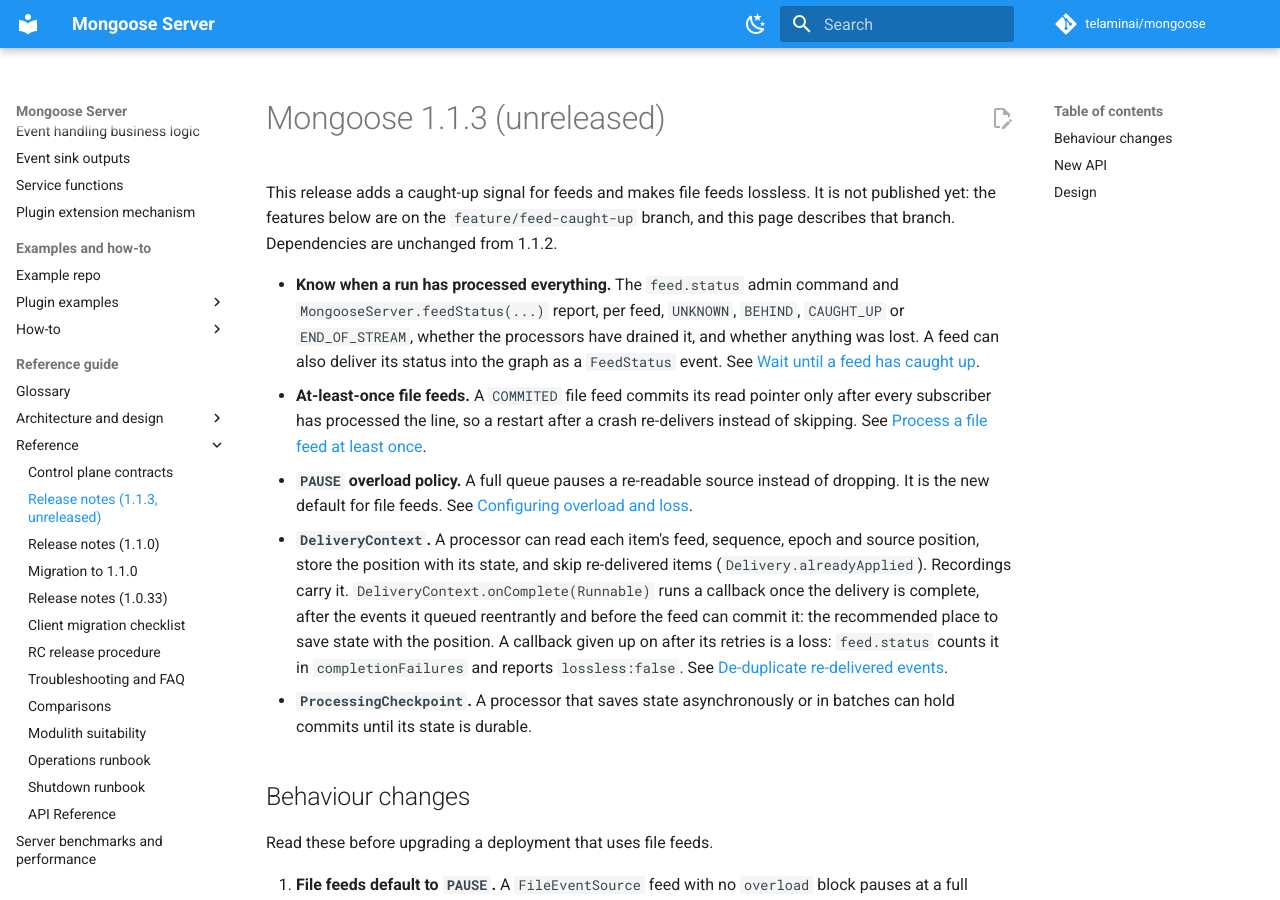
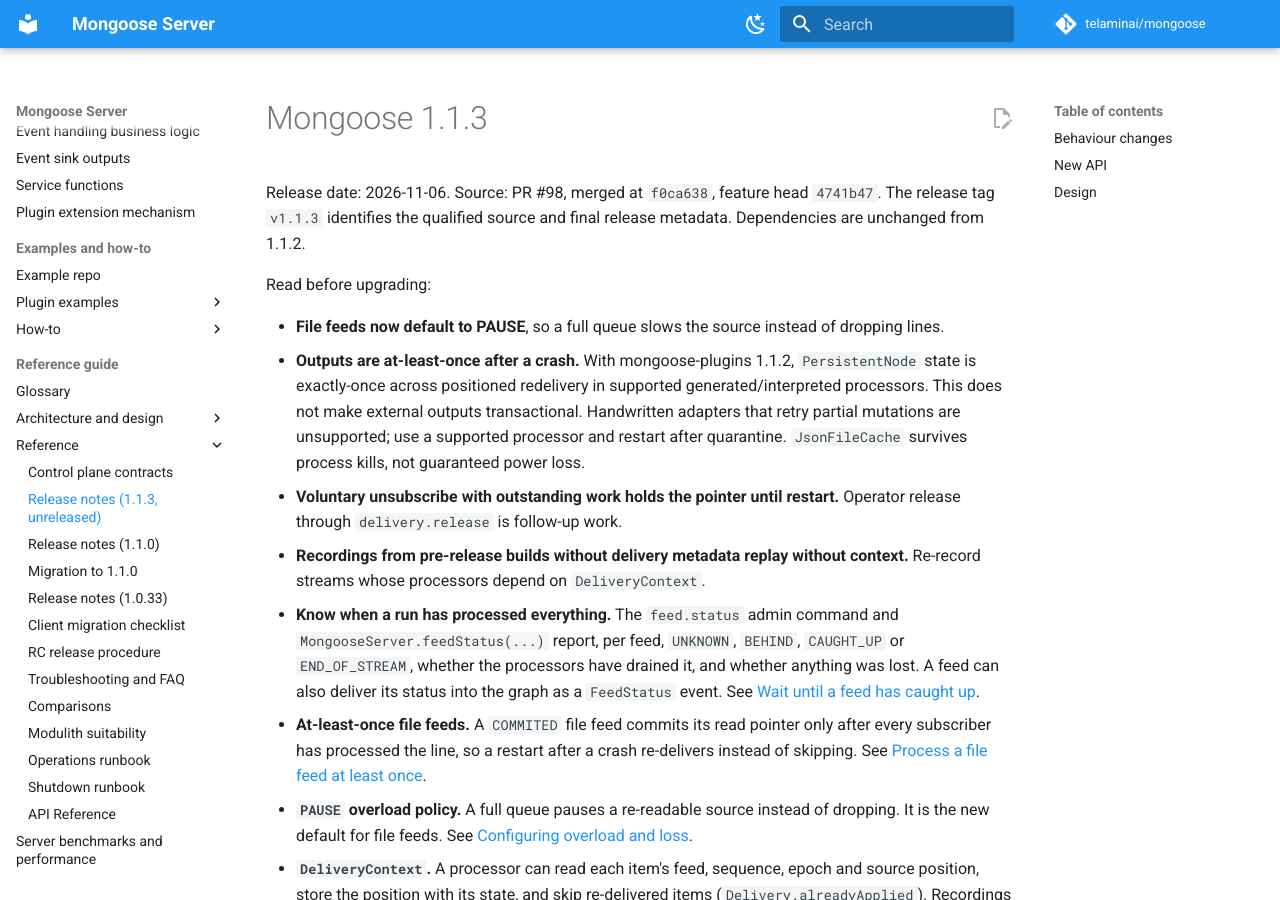
Before and after one commit to telaminai/mongoose, an MkDocs documentation site: the page built from docs/release/release-notes-1.1.3.md, in a window 1280 px wide and 900 px high. Built offline with MkDocs 1.6.1 and Material for MkDocs 9.7.7, drawn with Linux system fonts in a browser that asks for light colours; comment, search, counter and statistics services are not loaded.

Commit message:
Prepare Mongoose 1.1.3 stable release
Co-Authored-By: Claude Opus 5.5 <noreply@anthropic.com>
Claude-Session: https://claude.ai/code/session_01S6QUgxmxekc8hLRd9eLcgt

```diff
--- a/docs/release/release-notes-1.1.3.md
+++ b/docs/release/release-notes-1.1.3.md
@@ -1,8 +1,20 @@
-# Mongoose 1.1.3 (unreleased)
+# Mongoose 1.1.3
 
-This release adds a caught-up signal for feeds and makes file feeds lossless. It is not published yet: the
-features below are on the `feature/feed-caught-up` branch, and this page describes that branch. Dependencies are
-unchanged from 1.1.2.
+Release date: 2026-11-06. Source: PR #98, merged at `f0ca638`, feature head `4741b47`.
+The release tag `v1.1.3` identifies the qualified source and final release metadata.
+Dependencies are unchanged from 1.1.2.
+
+Read before upgrading:
+
+- **File feeds now default to PAUSE**, so a full queue slows the source instead of dropping lines.
+- **Outputs are at-least-once after a crash.** With mongoose-plugins 1.1.2, `PersistentNode` state is
+  exactly-once across positioned redelivery in supported generated/interpreted processors. This does not make
+  external outputs transactional. Handwritten adapters that retry partial mutations are unsupported; use a
+  supported processor and restart after quarantine. `JsonFileCache` survives process kills, not guaranteed power loss.
+- **Voluntary unsubscribe with outstanding work holds the pointer until restart.** Operator release through
+  `delivery.release` is follow-up work.
+- **Recordings from pre-release builds without delivery metadata replay without context.** Re-record streams
+  whose processors depend on `DeliveryContext`.
 
 - **Know when a run has processed everything.** The `feed.status` admin command and `MongooseServer.feedStatus(...)`
   report, per feed, `UNKNOWN`, `BEHIND`, `CAUGHT_UP` or `END_OF_STREAM`, whether the processors have drained it, and
--- a/pom.xml
+++ b/pom.xml
@@ -40,7 +40,7 @@
         <connection>scm:git:https://github.com/telaminai/mongoose.git</connection>
         <developerConnection>scm:git:https://github.com/telaminai/mongoose.git</developerConnection>
         <url>https://github.com/telaminai/mongoose</url>
-      <tag>HEAD</tag>
+      <tag>v1.1.3</tag>
   </scm>
 
     <dependencyManagement>
```
Also changed, not shown: other parts of pom.xml (+1 -1 lines).
